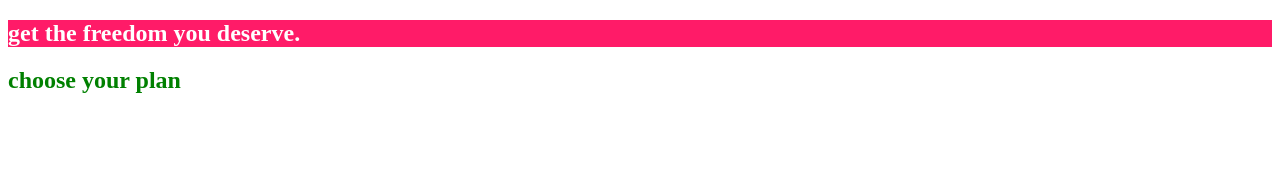
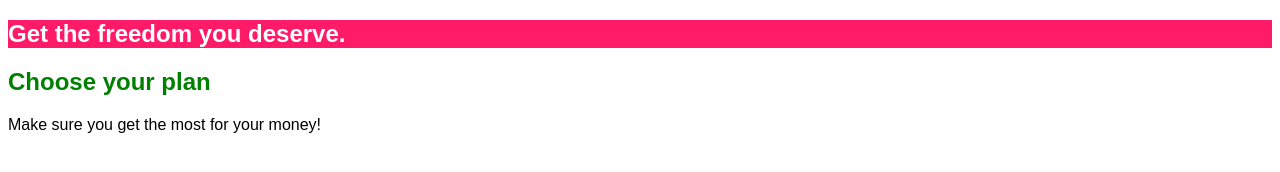
Before and after one commit to Chohyunggeun/vscode-git, a plain HTML site: page udemy/index.html in a window 1280 px wide. Drawn offline with Linux system fonts and the light colour scheme; a web font is replaced by a local one.

Commit message:
div수정 결합자 사용 font-family: inherit 삭제

```diff
--- a/udemy/index.html
+++ b/udemy/index.html
@@ -4,16 +4,18 @@
     <meta charset="UTF-8">
     <meta   http-equiv="X-UA-Compatible"content="id=edge">
     <title>uhost</title>
-
+    <link href="https: //fonts.googleapis.com/css2?family=Montserrat:ital,wght@0,100..900;1,100..900&display=swap" rel="stylesheet">
     <link rel="stylesheet" href="main.css">
 </head>
 <body>
     <main>
+
          <section id="product-overview">
-           <h1>get the freedom you deserve.</h1>
+            <div><h1>Get the freedom you deserve.</h1></div>
          </section>
          <section id="plans">
-              <h1 class="section-title">choose your plan</h1>
+              <h1 class="section-title">Choose your plan</h1>
+              <p>Make sure you get the most for your money!</p>
          </section>
     </main>
 </body>
--- a/udemy/main.css
+++ b/udemy/main.css
@@ -1,10 +1,21 @@
+body {
+    font-family: "Montserrat", sans-serif;
+}
+
+
 #product-overview{
     background: #ff1b68;
 }
-h1{
-  color: white;
-  font-family: 'Anton' sans-serif;
-}
+
 .section-title{
     color: green;
+
 }
+
+#product-overview h1{
+  color: white;
+  font-family: 'Anton', sans-serif;
+}
+h1 {
+    font-family: sans-serif;
+}
```
